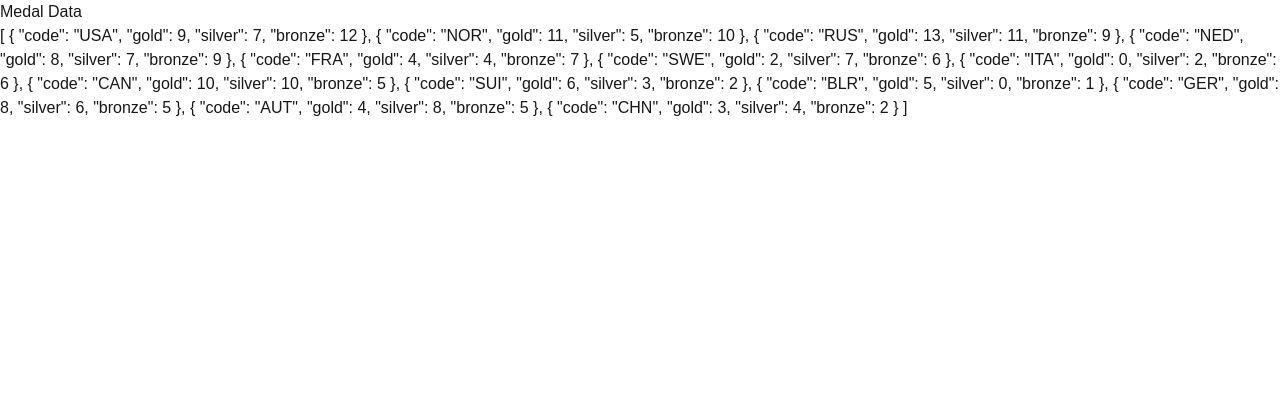
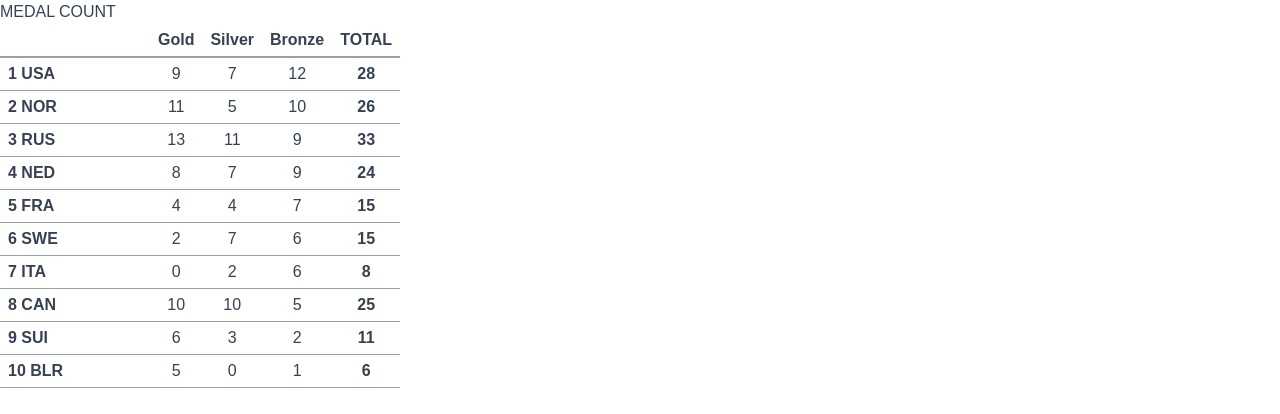
Before and after one commit to kamilkawecki/medal_count_app, a Next.js app: page / in a window 1280 px wide. Shown: the top 414 px of the page. Built offline with nearby package versions, Linux system fonts and the light colour scheme.

Commit message:
add MedalTable Component

```diff
--- a/app/page.tsx
+++ b/app/page.tsx
@@ -1,5 +1,6 @@
 "use client";
 
+import MedalTable from "@/components/MedalTable";
 import { Medals } from "@/types/medal";
 import { useEffect, useState } from "react";
 
@@ -29,8 +30,8 @@
 
   return (
     <div>
-      <h1>Medal Data</h1>
-      <div>{JSON.stringify(data, null, 2)}</div>
+      <h1 className="text-gray-700 uppercase">Medal Count</h1>
+      <MedalTable data={data} />
     </div>
   );
 }
--- /dev/null
+++ b/components/MedalTable.tsx
@@ -0,0 +1,36 @@
+import { Medals } from "@/types/medal";
+
+type MedalTableProps = {
+  data: Medals[];
+};
+
+export default function MedalTable({ data }: MedalTableProps) {
+  return (
+    <table className="text-gray-700">
+      <thead>
+        <tr className="border-b-2 border-gray-400">
+          <th></th>
+          <th className="px-2 py-1 text-center">Gold</th>
+          <th className="px-2 py-1 text-center">Silver</th>
+          <th className="px-2 py-1 text-center">Bronze</th>
+          <th className="px-2 py-1 text-center uppercase">Total</th>
+        </tr>
+      </thead>
+      <tbody>
+        {data.slice(0, 10).map((country, index) => (
+          <tr key={country.code} className="border-b border-gray-400">
+            <td className="px-2 py-1 font-bold min-w-[150px]">
+              {index + 1} {country.code}
+            </td>
+            <td className="px-2 py-1 text-center">{country.gold}</td>
+            <td className="px-2 py-1 text-center">{country.silver}</td>
+            <td className="px-2 py-1 text-center">{country.bronze}</td>
+            <td className="px-2 py-1 text-center font-bold">
+              {country.gold + country.silver + country.bronze}
+            </td>
+          </tr>
+        ))}
+      </tbody>
+    </table>
+  );
+}
```
